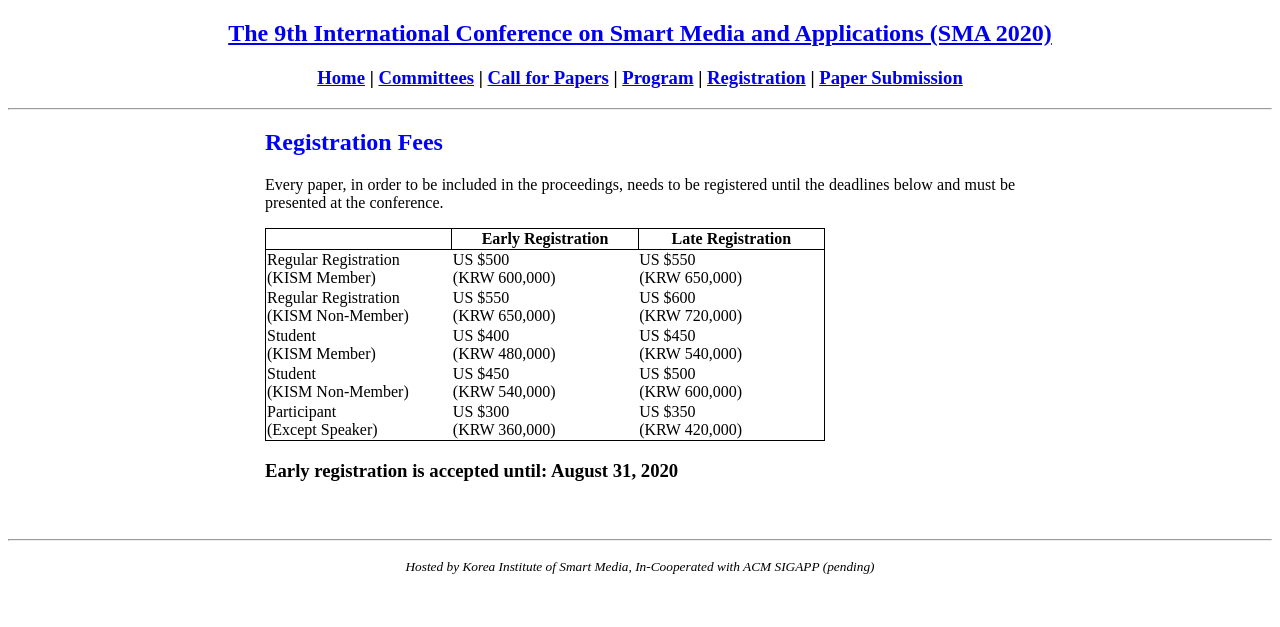
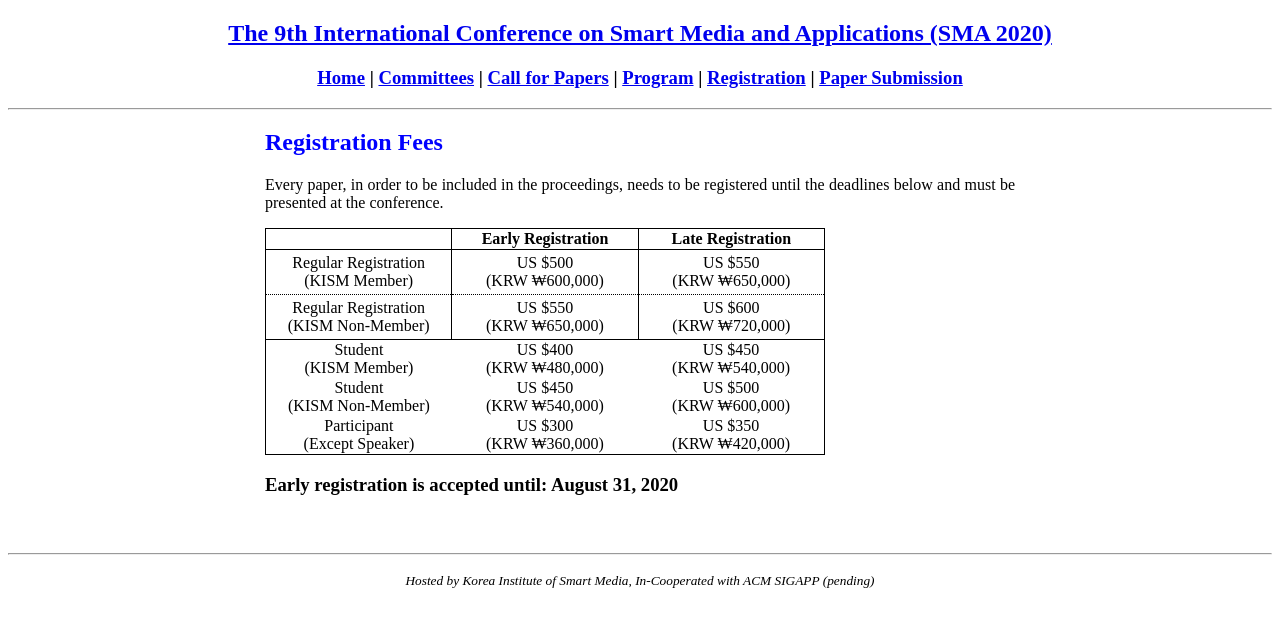
Before and after one commit to icea-conf/sma-2020.github.io, a Jekyll site: the page built from registration/index.html, in a window 1280 px wide. Shown: the top 627 px of the page. Built offline with Jekyll 4.4.1, drawn with Linux system fonts in a browser that asks for light colours.

Commit message:
Update index.html

```diff
--- a/registration/index.html
+++ b/registration/index.html
@@ -8,46 +8,42 @@ title: SMA 2020
                <h2 style="color:#0000FF">Registration Fees</h2>
                     <p style="text-align: justify">Every paper, in order to be included in the proceedings, needs to be registered until the deadlines below and must be presented at the conference.</p>
                     <table class="tlayout" cellspacing="0">
-                         <tbody>
+                         <tbody style="text-align: center">
                               <tr>
                                    <td class="theader" width="31%"></td>
                                    <td class="theader" width="31%">
-                                        <center>
-                                             <b>Early Registration</b>
-                                        </center>
+                                        <b>Early Registration</b>
                                    </td>
                                    <td class="theader" width="31%">
-                                        <center>
-                                             <b>Late Registration</b>
-                                        </center>
+                                        <b>Late Registration</b>
                                    </td>
                               </tr>
                               <tr>
-                                   <td>
+                                   <td class="tcontent1">
                                         Regular Registration<br>
                                         (KISM Member)
                                    </td>
-                                   <td>
+                                   <td class="tcontent1">
                                         US $500<br>
-                                        (KRW 600,000)
+                                        (KRW ₩600,000)
                                    </td>
-                                   <td>
+                                   <td class="tcontent1">
                                         US $550<br>
-                                        (KRW 650,000)
+                                        (KRW ₩650,000)
                                    </td>
                               </tr>
                               <tr>
-                                   <td>
+                                   <td class="tcontent2">
                                         Regular Registration<br>
                                         (KISM Non-Member)
                                    </td>
-                                   <td>
+                                   <td class="tcontent2">
                                         US $550<br>
-                                        (KRW 650,000)
+                                        (KRW ₩650,000)
                                    </td>
-                                   <td>
+                                   <td class="tcontent2">
                                         US $600<br>
-                                        (KRW 720,000)
+                                        (KRW ₩720,000)
                                    </td>
                               </tr>
                               <tr>
@@ -57,11 +53,11 @@ title: SMA 2020
                                    </td>
                                    <td>
                                         US $400<br>
-                                        (KRW 480,000)
+                                        (KRW ₩480,000)
                                    </td>
                                    <td>
                                         US $450<br>
-                                        (KRW 540,000)
+                                        (KRW ₩540,000)
                                    </td>
                               </tr>
                               <tr>
@@ -71,11 +67,11 @@ title: SMA 2020
                                    </td>
                                    <td>
                                         US $450<br>
-                                        (KRW 540,000)
+                                        (KRW ₩540,000)
                                    </td>
                                    <td>
                                         US $500<br>
-                                        (KRW 600,000)
+                                        (KRW ₩600,000)
                                    </td>
                               </tr>
                               <tr>
@@ -85,11 +81,11 @@ title: SMA 2020
                                    </td>
                                    <td>
                                         US $300<br>
-                                        (KRW 360,000)
+                                        (KRW ₩360,000)
                                    </td>
                                    <td>
                                         US $350<br>
-                                        (KRW 420,000)
+                                        (KRW ₩420,000)
                                    </td>
                               </tr>
                          </tbody>
```
